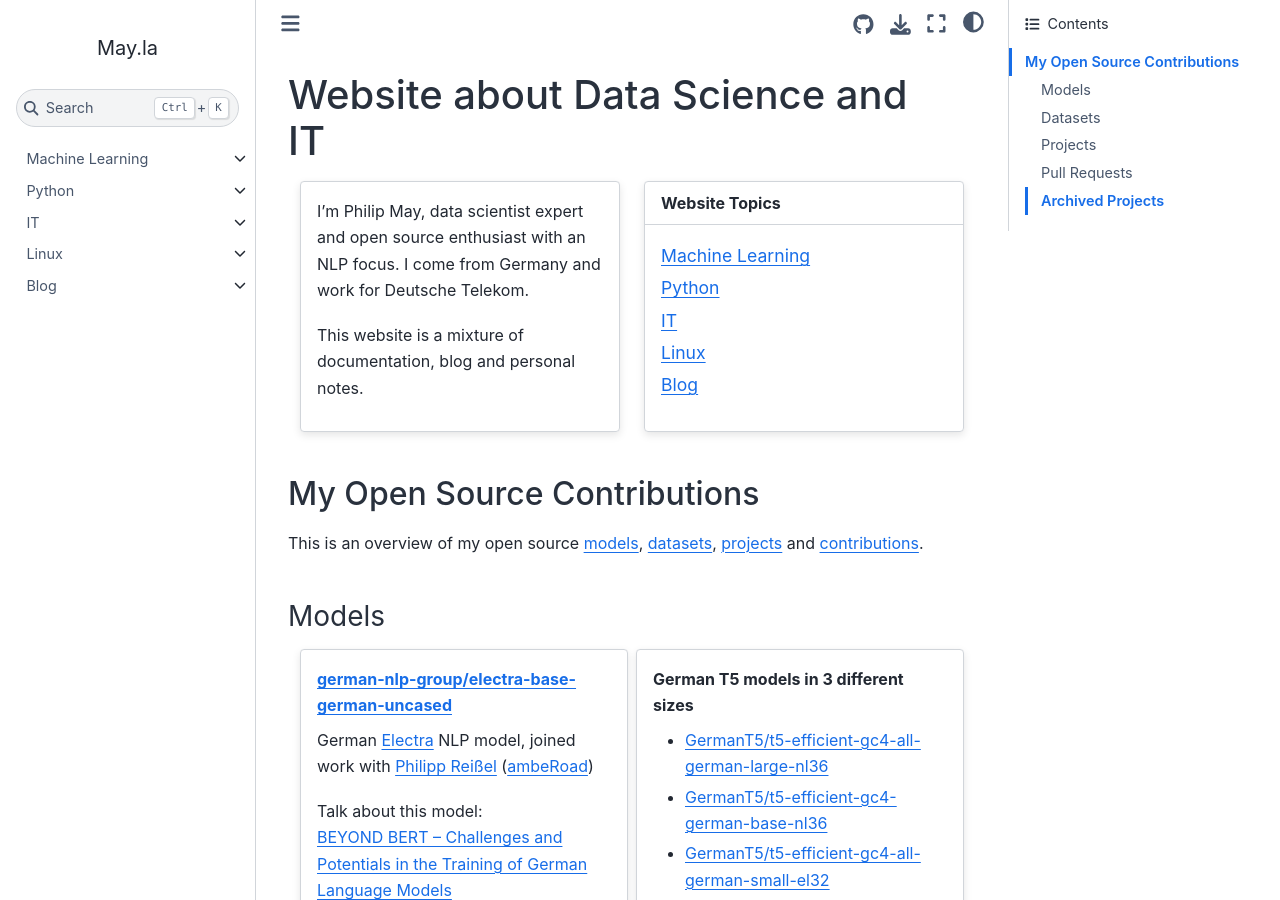
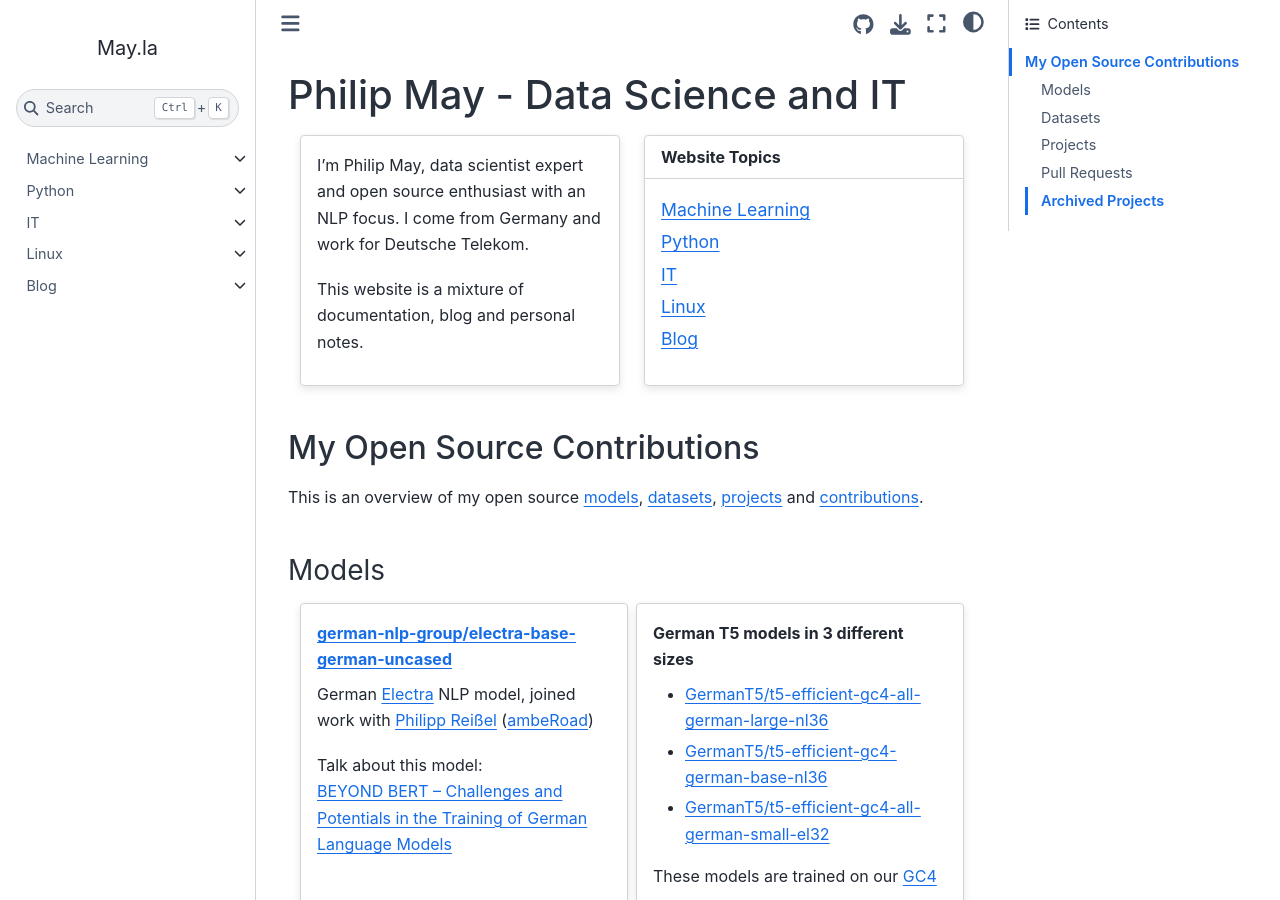
Before and after one commit to PhilipMay/PhilipMay_org, a Sphinx documentation site: the page built from source/index.md, in a window 1280 px wide and 900 px high. Built offline with Sphinx 7.4.7 and the Sphinx Book theme 1.1.4, drawn with Linux system fonts in a browser that asks for light colours.

Commit message:
update landing page name

```diff
--- a/source/index.md
+++ b/source/index.md
@@ -1,4 +1,4 @@
-# Website about Data Science and IT
+# Philip May - Data Science and IT
 
 :::::{grid} 2
 ::::{grid-item-card}
```
